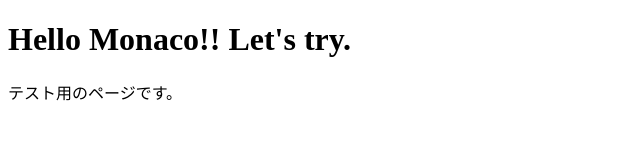
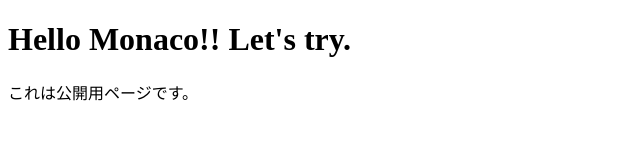
Before and after one commit to shiina-m/testMonaco, a plain HTML site: page index.html in a window 1280 px wide. Shown: the full height of the page, 0-640 px from the left. Drawn offline with Linux system fonts and the light colour scheme.

Commit message:
update index.html

```diff
--- a/index.html
+++ b/index.html
@@ -1,8 +1,8 @@
 <!DOCTYPE html>
 <html>
-	<title>test monaco</title>
+	<title>Try Monaco</title>
 	<body>
 	<h1>Hello Monaco!! Let's try.</h1>
-	テスト用のページです。
+	これは公開用ページです。
 	</body>
 </html>
```
